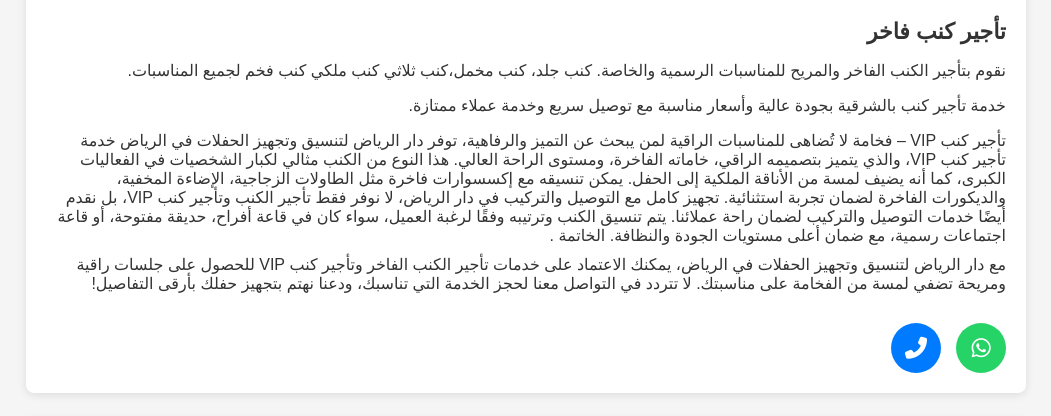
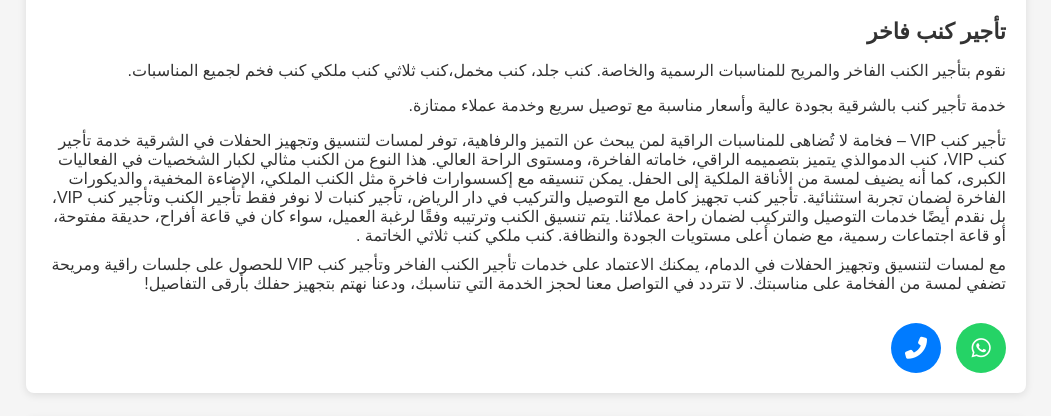
Before and after one commit to waAlabyadh/.github.io, a plain HTML site: page index.html in a window 1280 px wide. Shown: the part 1446-1862 px from the top of the page, without its empty margins (114-1165 px from the left). Drawn offline with Linux system fonts and the light colour scheme.

Commit message:
Update index.html

```diff
--- a/index.html
+++ b/index.html
@@ -263,15 +263,15 @@
     <p>خدمة تأجير كنب بالشرقية بجودة عالية وأسعار مناسبة مع توصيل سريع وخدمة عملاء ممتازة.</p>
     <p>تأجير كنب VIP – فخامة لا تُضاهى للمناسبات الراقية
 
-لمن يبحث عن التميز والرفاهية، توفر دار الرياض لتنسيق وتجهيز الحفلات في الرياض خدمة تأجير كنب VIP، والذي يتميز بتصميمه الراقي، خاماته الفاخرة، ومستوى الراحة العالي. هذا النوع من الكنب مثالي لكبار الشخصيات في الفعاليات الكبرى، كما أنه يضيف لمسة من الأناقة الملكية إلى الحفل. يمكن تنسيقه مع إكسسوارات فاخرة مثل الطاولات الزجاجية، الإضاءة المخفية، والديكورات الفاخرة لضمان تجربة استثنائية.
+لمن يبحث عن التميز والرفاهية، توفر لمسات لتنسيق وتجهيز الحفلات في الشرقية خدمة تأجير كنب VIP،  كنب الدموالذي يتميز بتصميمه الراقي، خاماته الفاخرة، ومستوى الراحة العالي. هذا النوع من الكنب مثالي لكبار الشخصيات في الفعاليات الكبرى، كما أنه يضيف لمسة من الأناقة الملكية إلى الحفل. يمكن تنسيقه مع إكسسوارات فاخرة مثل الكنب الملكي، الإضاءة المخفية، والديكورات الفاخرة لضمان تجربة استثنائية.
 
- تجهيز كامل مع التوصيل والتركيب
+ تأجير كنب تجهيز كامل مع التوصيل والتركيب
 
-في دار الرياض، لا نوفر فقط تأجير الكنب وتأجير كنب VIP، بل نقدم أيضًا خدمات التوصيل والتركيب لضمان راحة عملائنا. يتم تنسيق الكنب وترتيبه وفقًا لرغبة العميل، سواء كان في قاعة أفراح، حديقة مفتوحة، أو قاعة اجتماعات رسمية، مع ضمان أعلى مستويات الجودة والنظافة.
-
+في دار الرياض، تأجير كنبات لا نوفر فقط تأجير الكنب وتأجير كنب VIP، بل نقدم أيضًا خدمات التوصيل والتركيب لضمان راحة عملائنا. يتم تنسيق الكنب وترتيبه وفقًا لرغبة العميل، سواء كان في قاعة أفراح، حديقة مفتوحة، أو قاعة اجتماعات رسمية، مع ضمان أعلى مستويات الجودة والنظافة.
+كنب ملكي كنب ثلاثي
 الخاتمة
 
-.</p>مع دار الرياض لتنسيق وتجهيز الحفلات في الرياض، يمكنك الاعتماد على خدمات تأجير الكنب الفاخر وتأجير كنب VIP للحصول على جلسات راقية ومريحة تضفي لمسة من الفخامة على مناسبتك. لا تتردد في التواصل معنا لحجز الخدمة التي تناسبك، ودعنا نهتم بتجهيز حفلك بأرقى التفاصيل!
+.</p>مع لمسات لتنسيق وتجهيز الحفلات في الدمام، يمكنك الاعتماد على خدمات تأجير الكنب الفاخر وتأجير كنب VIP للحصول على جلسات راقية ومريحة تضفي لمسة من الفخامة على مناسبتك. لا تتردد في التواصل معنا لحجز الخدمة التي تناسبك، ودعنا نهتم بتجهيز حفلك بأرقى التفاصيل!
     <div class="buttons">
       <a href="https://wa.me/966559534118" target="_blank" class="whatsapp"><i class="fab fa-whatsapp"></i></a>
       <a href="tel:0559534118" class="call"><i class="fas fa-phone-alt"></i></a>
```
